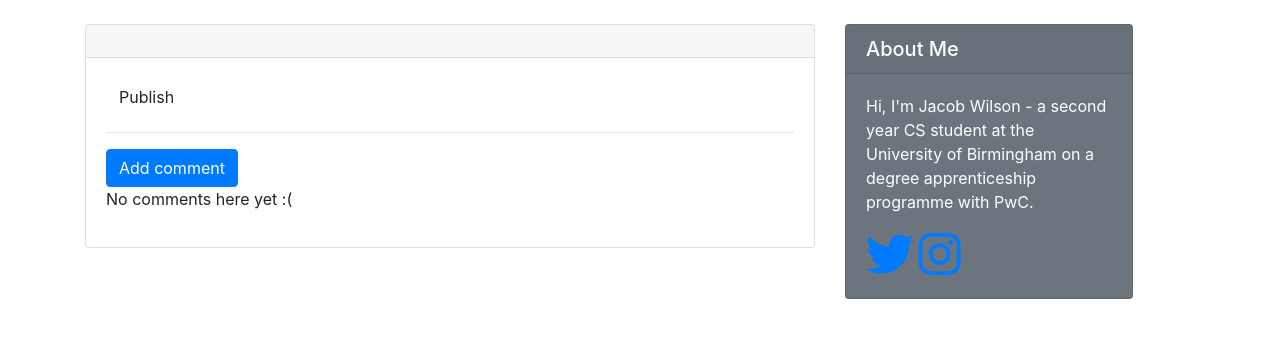
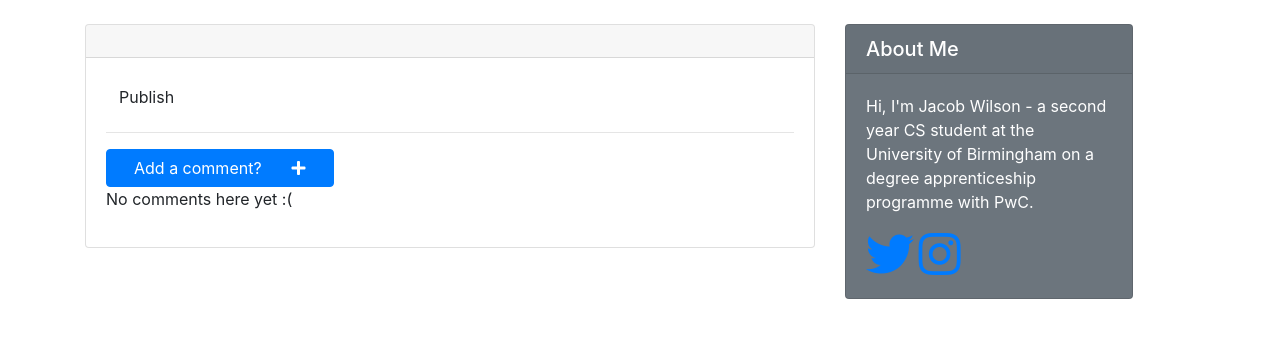
Before and after one commit to jac0bwilson/bridging-coursework, a Django app: template blog/templates/blog/post_detail.html in a window 1280 px wide. Shown: the part 56-394 px from the top of the page. Run offline with Django 3.2, Linux system fonts and the light colour scheme; the template is opened without the code that fills it, so the values that code supplies are empty; parts of the project's set-up code (start-up, migrations or seed data) failed here and were passed over; some libraries are stand-ins or nearby versions.

Commit message:
Little visual tweaks

```diff
--- a/blog/templates/blog/post_detail.html
+++ b/blog/templates/blog/post_detail.html
@@ -15,13 +15,24 @@
             {% endif %}
 
             {% if user.is_authenticated %}
-            <a class="btn btn-default" href="{% url 'post_edit' pk=post.pk %}"><span class="fas fa-edit"></span></a>
-            <a class="btn btn-default" href="{% url 'post_remove' pk=post.pk %}"><span class="fas fa-trash-alt"></span></a>
+            <a class="btn btn-default border" href="{% url 'post_edit' pk=post.pk %}"><span class="fas fa-edit"></span></a>
+            <a class="btn btn-default border" href="{% url 'post_remove' pk=post.pk %}"><span class="fas fa-trash-alt"></span></a>
             {% endif %}
         </div>
         <p class="card-text">{{ post.text | markdown | safe }}</p>
         <hr>
-        <a class="btn btn-primary" href="{% url 'add_comment_to_post' pk=post.pk %}">Add comment</a>
+        <a class="btn btn-primary" href="{% url 'add_comment_to_post' pk=post.pk %}">
+            <div class="container">
+                <div class="row justify-content-md-center">
+                    <div class="col-md-auto">
+                        Add a comment?
+                    </div>
+                    <div class="col-md-auto">
+                        <i class="fas fa-plus"></i>
+                    </div>
+                </div>
+            </div>
+        </a>
         <br>
         {% for comment in post.comments.all %}
         <div class="comment">
```
